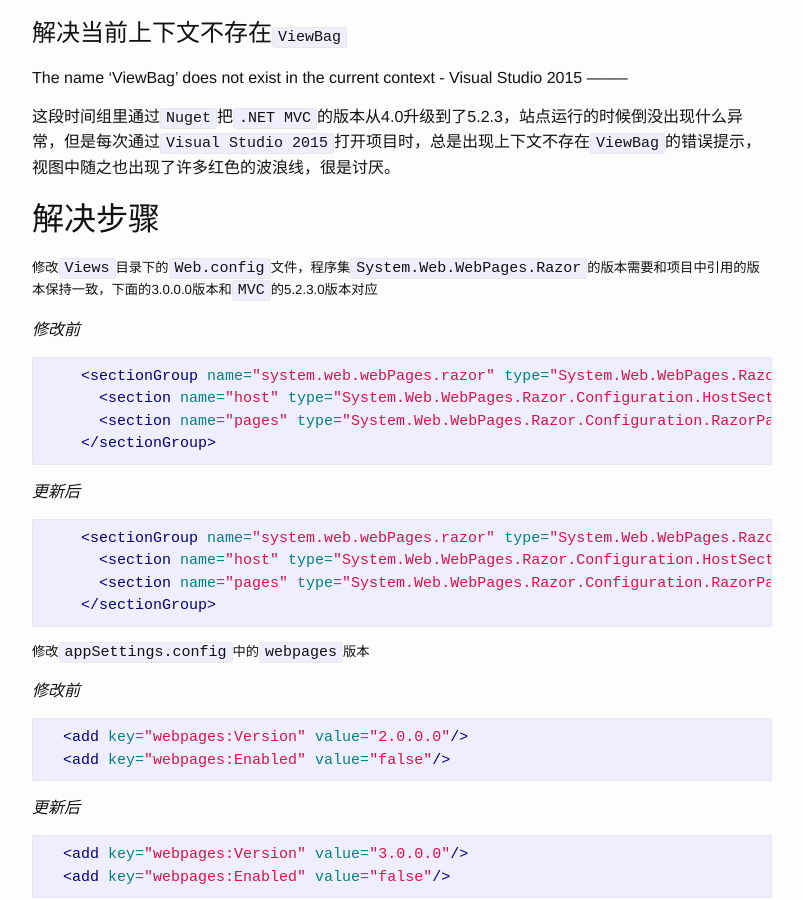
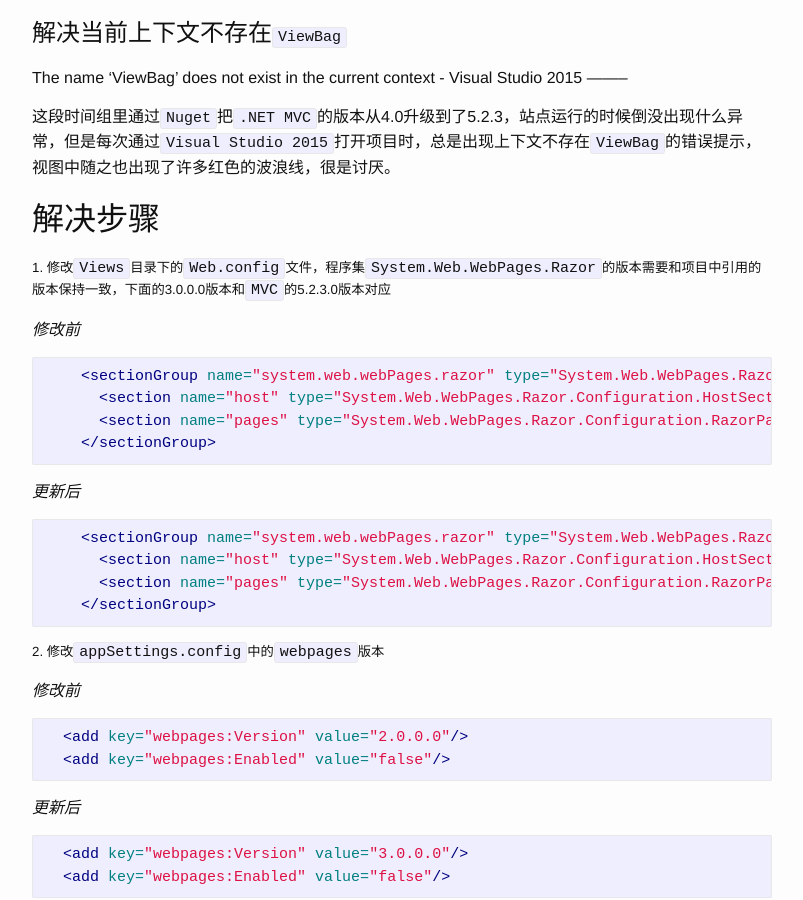
Before and after one commit to jasonLiu001/jasonLiu001.github.io, a Jekyll site: the page built from _posts/2017-11-20-visual-studio-razor-syntax-error.md, in a window 1280 px wide and 900 px high, scrolled down 227 px. Shown: the whole window, without its empty margins (238-1041 px from the left). Built offline with Jekyll 4.4.1, drawn with Linux system fonts in a browser that asks for light colours.

Commit message:
Update 2017-11-20-visual-studio-razor-syntax-error.md

````diff
--- a/_posts/2017-11-20-visual-studio-razor-syntax-error.md
+++ b/_posts/2017-11-20-visual-studio-razor-syntax-error.md
@@ -13,7 +13,7 @@
 
 ## 解决步骤
 
-##### 修改`Views`目录下的`Web.config`文件，程序集`System.Web.WebPages.Razor`的版本需要和项目中引用的版本保持一致，下面的3.0.0.0版本和`MVC`的5.2.3.0版本对应
+##### 1. 修改`Views`目录下的`Web.config`文件，程序集`System.Web.WebPages.Razor`的版本需要和项目中引用的版本保持一致，下面的3.0.0.0版本和`MVC`的5.2.3.0版本对应
 
 *修改前*
 ```xml
@@ -31,7 +31,7 @@
     </sectionGroup>
 ```
 
-##### 修改`appSettings.config`中的`webpages`版本
+##### 2. 修改`appSettings.config`中的`webpages`版本
 
 *修改前*
 ```xml
````
